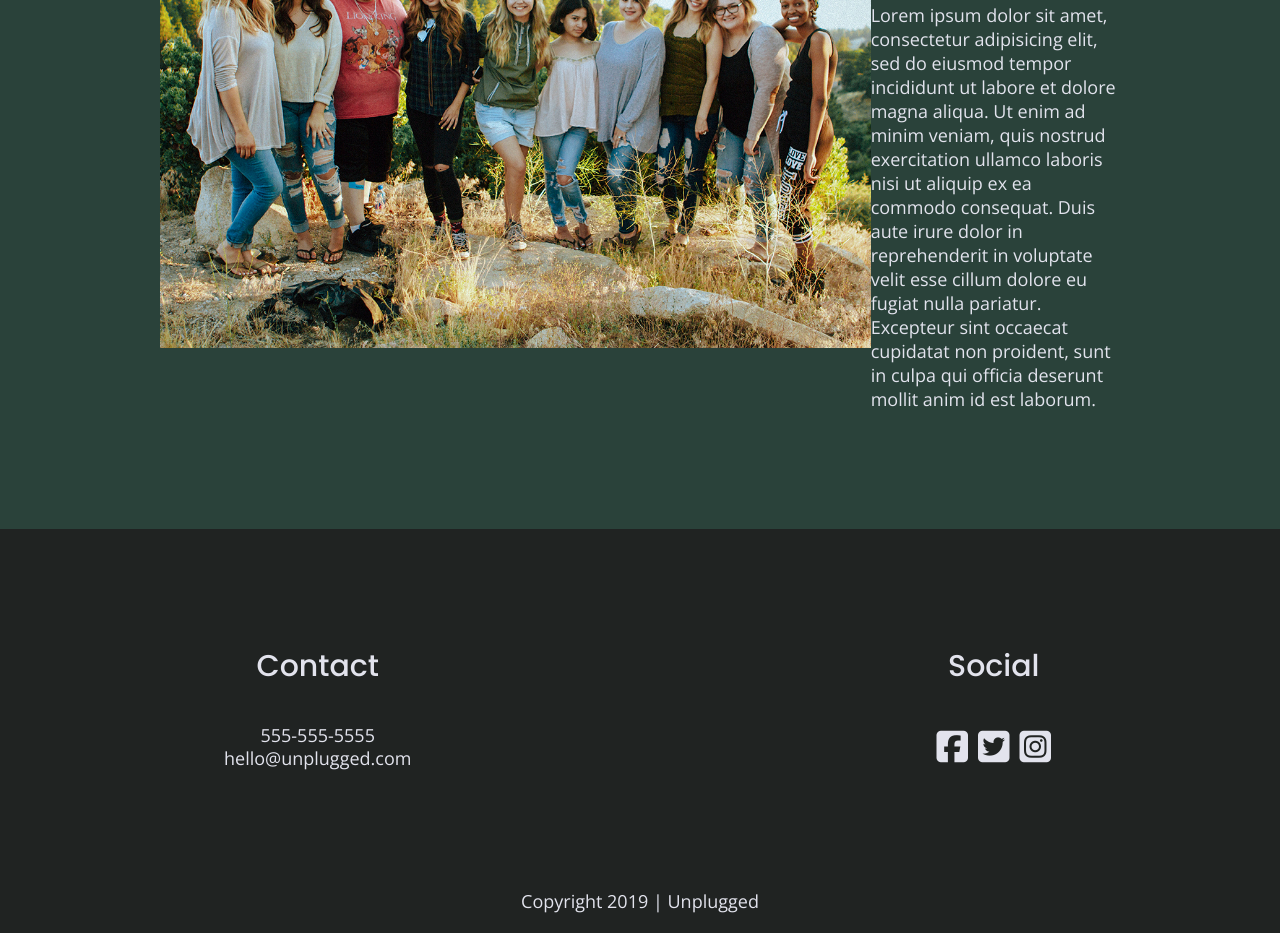
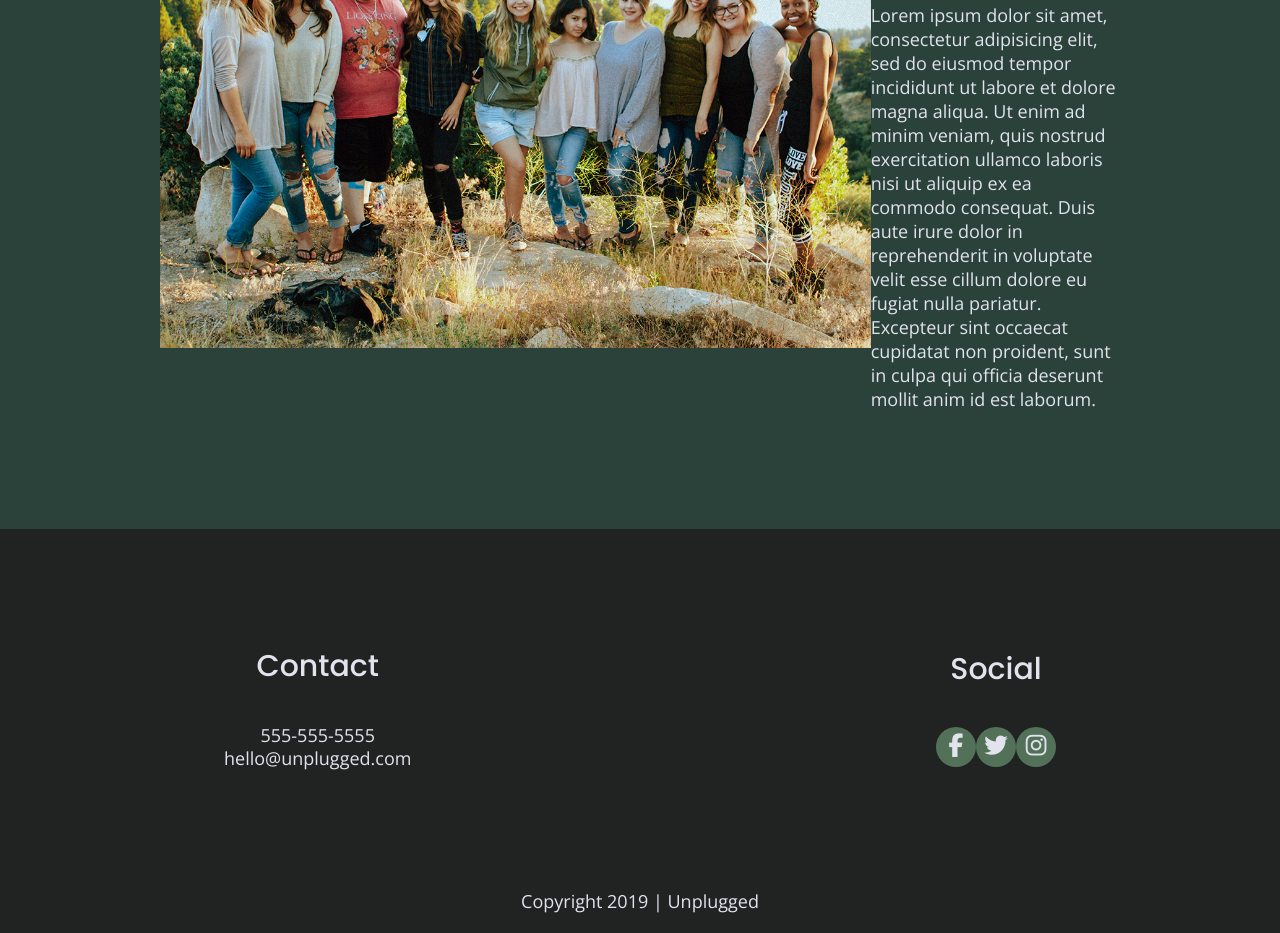
Before and after one commit to C8Design/unplugged-retreat, a website built with Parcel: page index.html in a window 1280 px wide. Shown: the part 2336-3269 px from the top of the page. Built offline with nearby package versions, Linux system fonts and the light colour scheme.

Commit message:
updated contact social icons

```diff
--- a/css/main.css
+++ b/css/main.css
@@ -231,10 +231,17 @@ footer .social-icons {
 }
 
 footer .social-icons p {
+  background-color: #527158;
+  border-radius: 50%;
+  width: 40px;
+  height: 40px;
   display: flex;
   justify-content: center;
   align-items: center;
-  margin: 5px;
+}
+
+footer .social-icons p i {
+  font-size: 1.3125em;
 }
 
 footer .copyright {
--- a/index.html
+++ b/index.html
@@ -161,13 +161,13 @@
         <h4>Social</h4>
           <div class="social-icons">
             <p>
-              <a href="https://www.facebook.com/yoursite" target="_blank"><i class="fab fa-facebook-square fa-2x"></i></a>
+              <a href="https://www.facebook.com/yoursite" target="_blank"><i class="fab fa-facebook-f"></i></a>
             </p>
             <p>
-              <a href="https://www.twitter.com/yoursite" target="_blank"><i class="fab fa-twitter-square fa-2x"></i></a>
+              <a href="https://www.twitter.com/yoursite" target="_blank"><i class="fab fa-twitter"></i></a>
             </p>
             <p>
-              <a href="https://www.instagram.com/yoursite" target="_blank"><i class="fab fa-instagram-square fa-2x"></i></a>
+              <a href="https://www.instagram.com/yoursite" target="_blank"><i class="fab fa-instagram"></i></a>
             </p>
             <!-- other social links here -->
           </div>
```
Also changed, not shown: about/index.html (+3 -3 lines), faq/index.html (+3 -3 lines).
